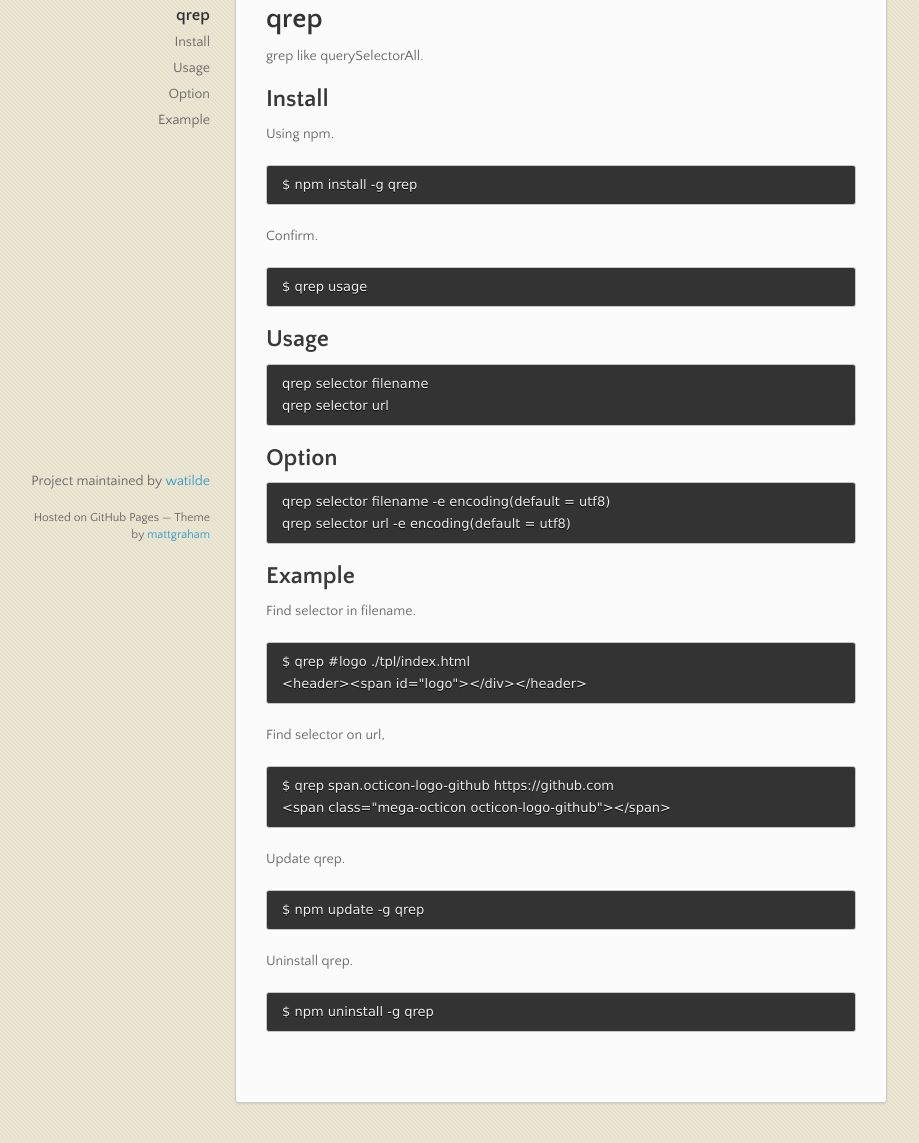
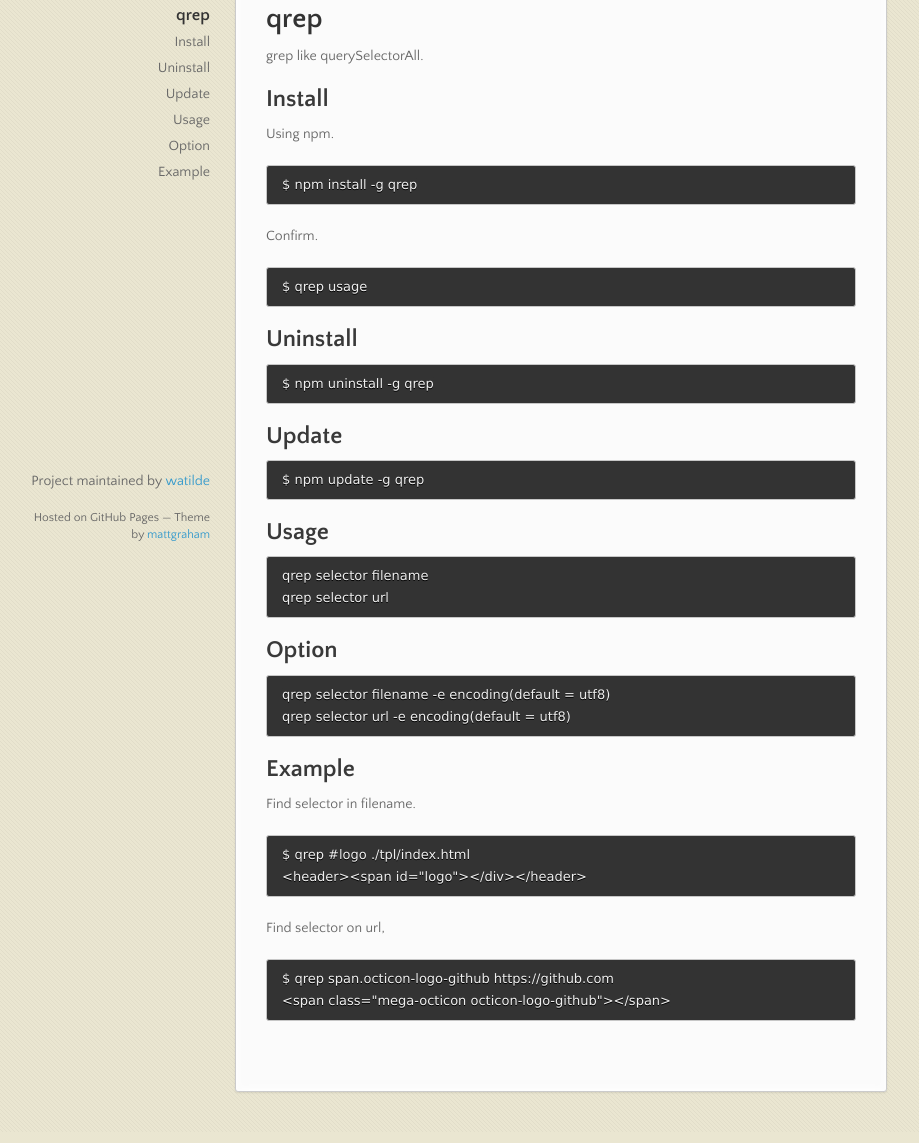
Before and after one commit to watilde/qrep, a plain HTML site: page index.html in a window 1280 px wide. Shown: the part 217-1360 px from the top of the page, without its empty margins (80-999 px from the left). Drawn offline with nearby package versions, Linux system fonts and the light colour scheme.

```diff
--- a/index.html
+++ b/index.html
@@ -58,6 +58,18 @@
 </code></pre>
 
 <h2>
+<a name="uninstall" class="anchor" href="#uninstall"><span class="octicon octicon-link"></span></a>Uninstall</h2>
+
+<pre><code>$ npm uninstall -g qrep
+</code></pre>
+
+<h2>
+<a name="update" class="anchor" href="#update"><span class="octicon octicon-link"></span></a>Update</h2>
+
+<pre><code>$ npm update -g qrep
+</code></pre>
+
+<h2>
 <a name="usage" class="anchor" href="#usage"><span class="octicon octicon-link"></span></a>Usage</h2>
 
 <pre><code>qrep selector filename
@@ -85,16 +97,6 @@
 <pre><code>$ qrep span.octicon-logo-github https://github.com
 &lt;span class="mega-octicon octicon-logo-github"&gt;&lt;/span&gt;
 </code></pre>
-
-<p>Update qrep.</p>
-
-<pre><code>$ npm update -g qrep
-</code></pre>
-
-<p>Uninstall qrep.</p>
-
-<pre><code>$ npm uninstall -g qrep
-</code></pre>
       </section>
       <footer>
         <p>Project maintained by <a href="https://github.com/watilde">watilde</a></p>
--- a/params.json
+++ b/params.json
@@ -1 +1 @@
-{"name":"Qrep","tagline":"grep like querySelectorAll.","body":"# qrep\r\n\r\ngrep like querySelectorAll.\r\n\r\n## Install\r\n\r\nUsing npm.\r\n\r\n    $ npm install -g qrep\r\n\r\nConfirm.\r\n\r\n    $ qrep usage\r\n\r\n## Usage\r\n\r\n    qrep selector filename\r\n    qrep selector url\r\n\r\n## Option\r\n    qrep selector filename -e encoding(default = utf8)\r\n    qrep selector url -e encoding(default = utf8)\r\n\r\n## Example\r\n\r\nFind selector in filename.\r\n\r\n    $ qrep #logo ./tpl/index.html\r\n    <header><span id=\"logo\"></div></header>\r\n\r\nFind selector on url,\r\n\r\n    $ qrep span.octicon-logo-github https://github.com\r\n    <span class=\"mega-octicon octicon-logo-github\"></span>\r\n\r\nUpdate qrep.\r\n\r\n    $ npm update -g qrep\r\n\r\nUninstall qrep.\r\n\r\n    $ npm uninstall -g qrep\r\n\r\n","google":"","note":"Don't delete this file! It's used internally to help with page regeneration."}
+{"name":"Qrep","tagline":"grep like querySelectorAll.","body":"# qrep\r\n\r\ngrep like querySelectorAll.\r\n\r\n## Install\r\n\r\nUsing npm.\r\n\r\n    $ npm install -g qrep\r\n\r\nConfirm.\r\n\r\n    $ qrep usage\r\n\r\n## Uninstall\r\n\r\n    $ npm uninstall -g qrep\r\n\r\n## Update\r\n\r\n    $ npm update -g qrep\r\n\r\n## Usage\r\n\r\n    qrep selector filename\r\n    qrep selector url\r\n\r\n## Option\r\n    qrep selector filename -e encoding(default = utf8)\r\n    qrep selector url -e encoding(default = utf8)\r\n\r\n## Example\r\n\r\nFind selector in filename.\r\n\r\n    $ qrep #logo ./tpl/index.html\r\n    <header><span id=\"logo\"></div></header>\r\n\r\nFind selector on url,\r\n\r\n    $ qrep span.octicon-logo-github https://github.com\r\n    <span class=\"mega-octicon octicon-logo-github\"></span>\r\n\r\n","google":"","note":"Don't delete this file! It's used internally to help with page regeneration."}
```
